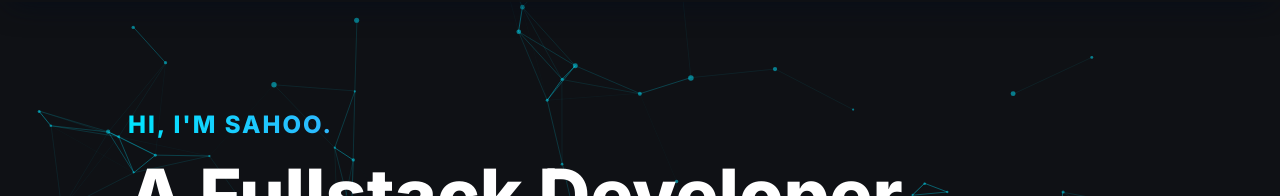
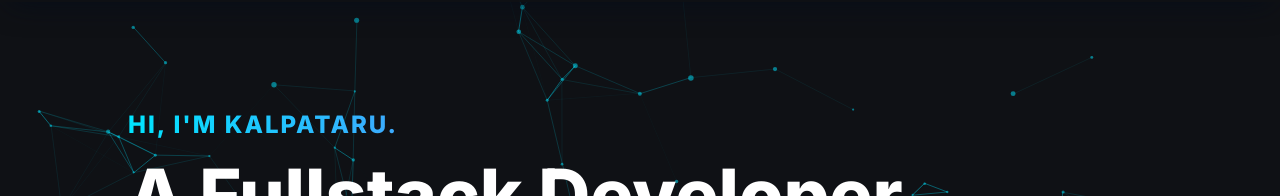
Before and after one commit to Kalpataru2001/sahoo-portfolio, an Angular app: page / in a window 1280 px wide. Shown: the part 85-281 px from the top of the page. Built offline with nearby package versions, Linux system fonts and the light colour scheme.

Commit message:
name changed

```diff
--- a/src/app/components/hero/hero.component.html
+++ b/src/app/components/hero/hero.component.html
@@ -1,6 +1,6 @@
 <section class="hero-container">
   <div class="content">
-    <p class="greeting">Hi, I'm Sahoo.</p>
+    <p class="greeting">Hi, I'm Kalpataru.</p>
     <h1 class="headline">
       A Fullstack Developer building <br />
       <span class="highlight typing-text">scalable web applications.</span>
```
